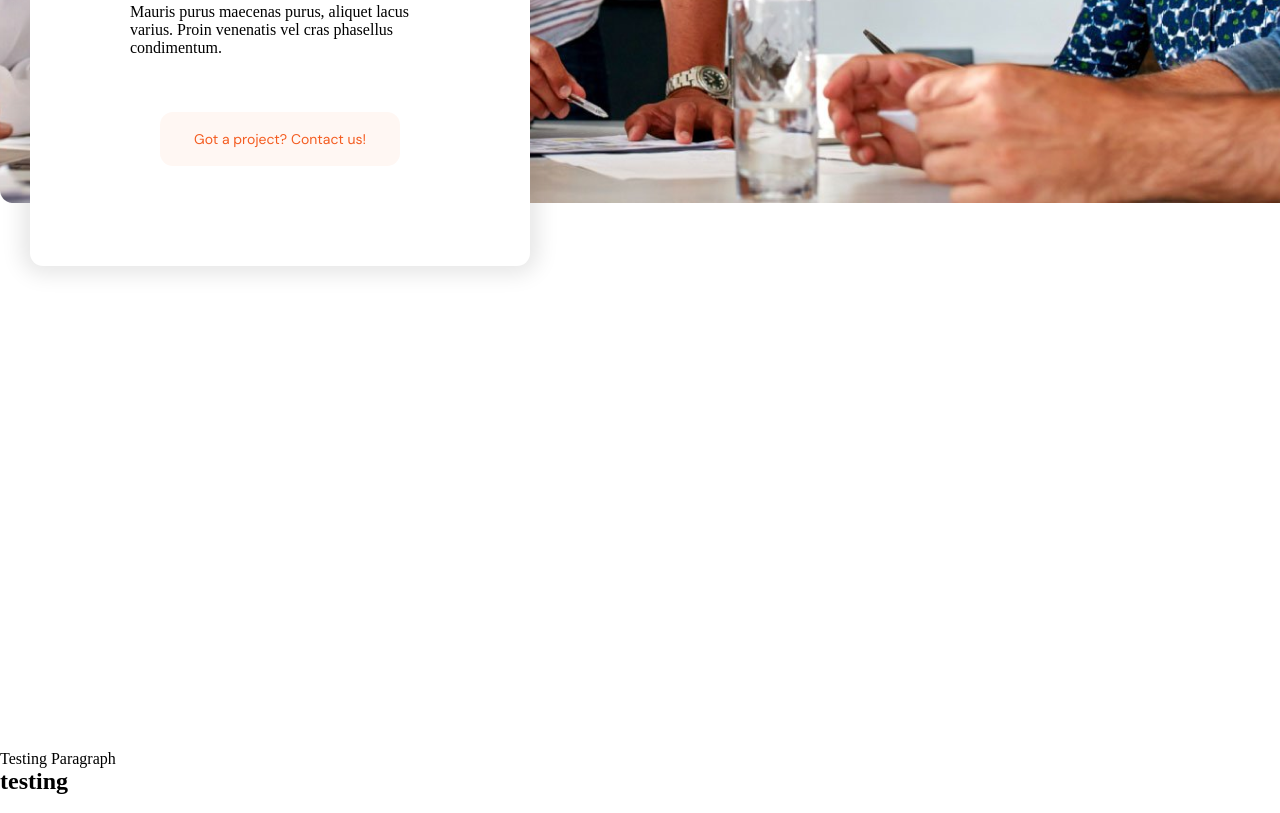
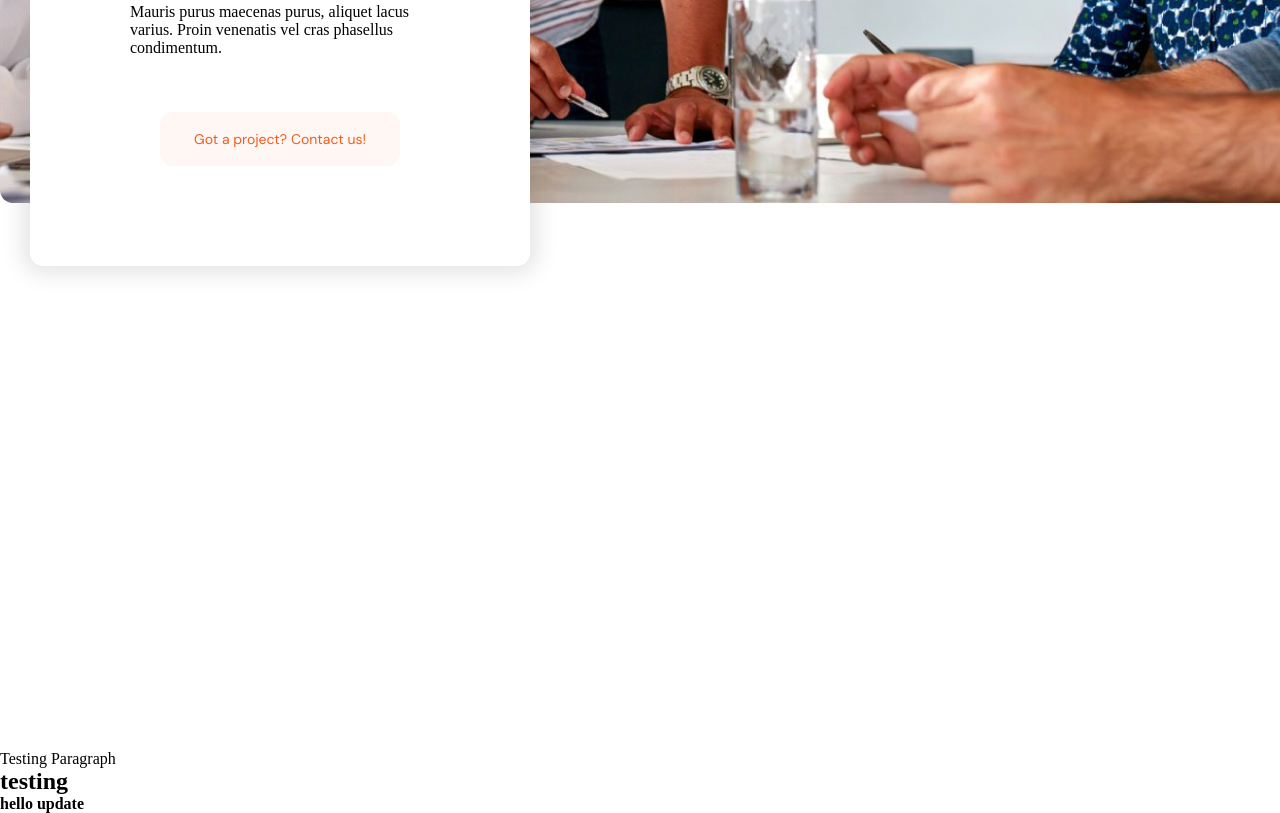
Before and after one commit to PalashHalder/webdesign-digital-agency, a plain HTML site: page index.html in a window 1280 px wide. Shown: the part 1576-2389 px from the top of the page. Drawn offline with Linux system fonts and the light colour scheme.

Commit message:
testing from other pc

```diff
--- a/index.html
+++ b/index.html
@@ -128,6 +128,7 @@
         <div class="container">
             <p>Testing Paragraph</p>
             <h2>testing</h2>
+            <h4>hello update</h4>
         </div>
     </section>
 
```
